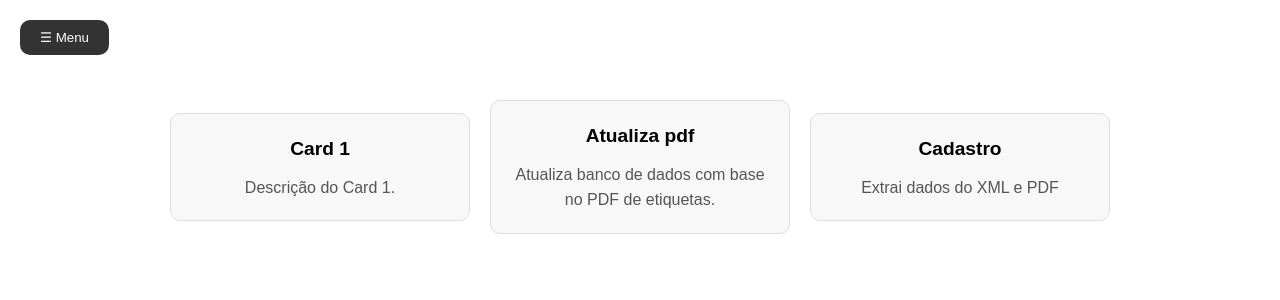
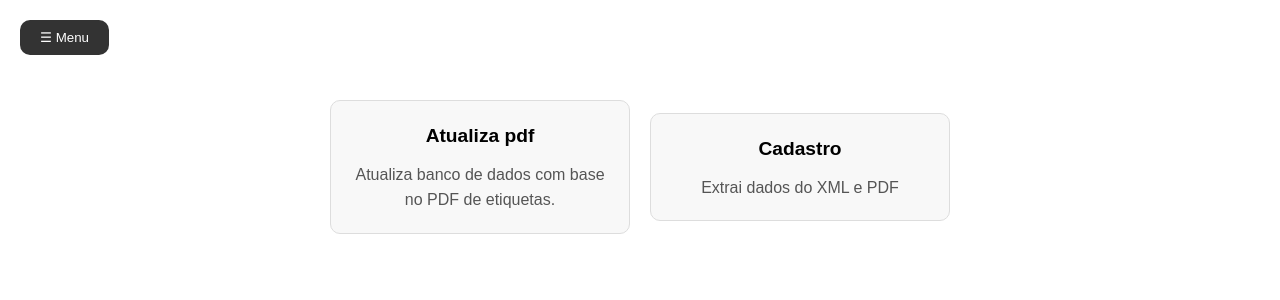
Before and after one commit to AlanBMC/SOLgen, a Django app: page / in a window 1280 px wide. Shown: the top 300 px of the page. Run offline with Django 5.2, Linux system fonts and the light colour scheme.

Commit message:
feat: adicionando rotas

```diff
--- a/gerenciador/solge/templates/atualizando_banco.html
+++ b/gerenciador/solge/templates/atualizando_banco.html
@@ -42,7 +42,8 @@
             <li><a href="{%url 'atualiza_banco' %}" >Atualizar banco</a></li>
             <li><a href="{%url 'impressora' %}" >Impressora</a></li>
 
-            <li><a href="#">Sobre</a></li>
+            <li><a href="{% url 'criasessao' %}">Cadastro</a></li>
+
 
         </ul>
     </nav>
--- a/gerenciador/solge/templates/home.html
+++ b/gerenciador/solge/templates/home.html
@@ -19,7 +19,7 @@
             <li><a href="{%url 'atualiza_banco' %}" >Atualizar banco</a></li>
             <li><a href="{%url 'impressora' %}" >Impressora</a></li>
 
-            <li><a href="#">Sobre</a></li>
+            <li><a href="{% url 'criasessao' %}">Cadastro</a></li>
         </ul>
     </nav>
 
@@ -29,12 +29,7 @@
 
         <!-- Container dos Cards -->
         <section class="cards-container">
-            <a href="#" class="card">
-                <div class="card-content">
-                    <h3>Card 1</h3>
-                    <p>Descrição do Card 1.</p>
-                </div>
-            </a>
+
             <a href="{%url 'atualiza_banco' %}" class="card">
                 <div class="card-content">
                     <h3>Atualiza pdf</h3>
--- a/gerenciador/solge/templates/impressora.html
+++ b/gerenciador/solge/templates/impressora.html
@@ -21,7 +21,7 @@
             <li><a href="{% url 'home' %}">Home</a></li>
             <li><a href="{%url 'atualiza_banco' %}" >Atualizar banco</a></li>
             <li><a href="{%url 'impressora' %}" >Impressora</a></li>
-            <li><a href="#">Sobre</a></li>
+            <li><a href="{% url 'criasessao' %}">Cadastro</a></li>
         </ul>
     </nav>
     <section class="main">
```
